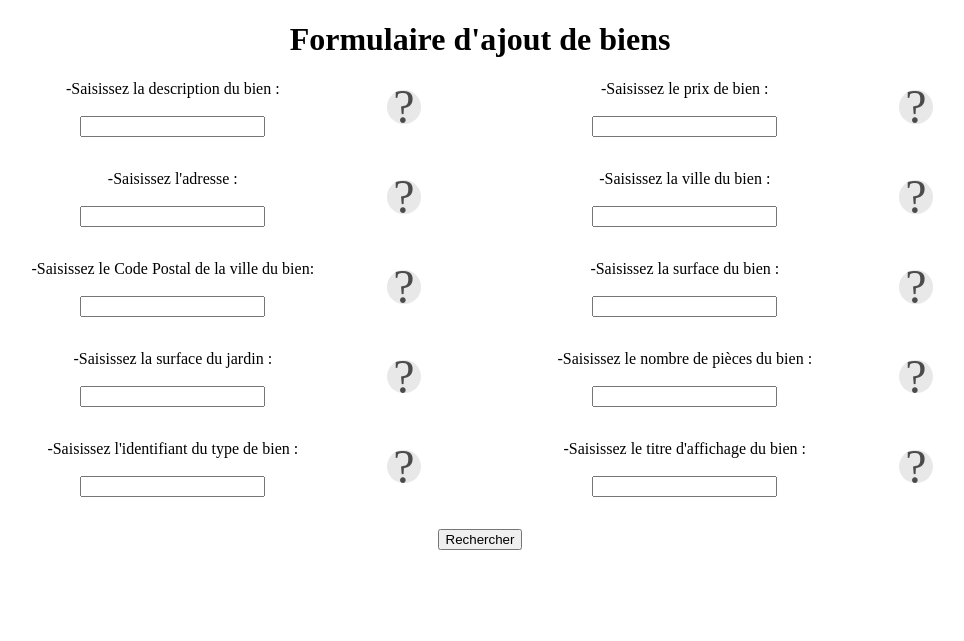
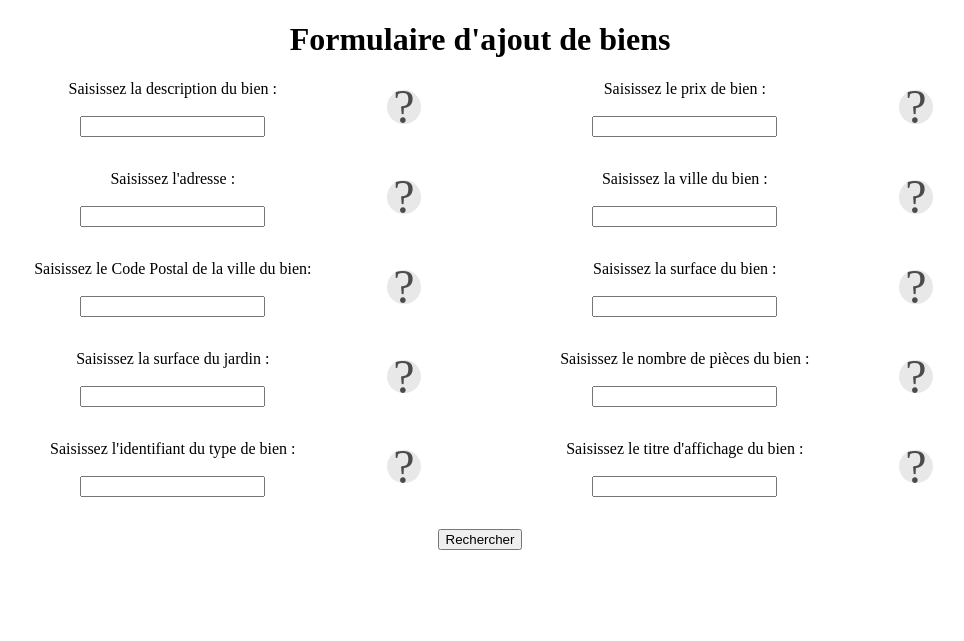
Before and after one commit to neit-H91/agenceimmo, a PHP site: page /vuescontroleurs/formAjoutBien.php in a window 1280 px wide. Shown: the part 90-731 px from the top of the page, without its empty margins (160-1124 px from the left). Run offline with PHP 8.4, Linux system fonts and the light colour scheme.

Commit message:
Update formAjoutBien.php

```diff
--- a/vuescontroleurs/formAjoutBien.php
+++ b/vuescontroleurs/formAjoutBien.php
@@ -22,95 +22,95 @@
 
                             <div class="bloc">
                                 <div class="colonne1">
-                                    <label for="parametre1">-Saisissez la description du bien :</label>
+                                    <label for="parametre1">Saisissez la description du bien :</label>
                                     </br>
                                     <input type="text" id="parametre1" name="description" required>
                                 </div>
                                 <div class="pictos">
-                                    <a class="picto-item" id="pdt" href="#" aria-label="-Saisissez la description du bien">?</a>
+                                    <a class="picto-item" id="pdt" href="#" aria-label="Saisissez la description du bien">?</a>
                                 </div>
                             </div>
 
                             <div class="bloc">
                                 <div class="colonne1">
-                                    <label for="parametre2">-Saisissez le prix de bien :</label>
+                                    <label for="parametre2">Saisissez le prix de bien :</label>
                                     </br>
                                     <input type="text" id="parametre2" name="prix" required>
                                 </div>
                                 <div class="pictos">
-                                    <a class="picto-item" id="pdt" href="#" aria-label="-Saisissez un nombre">?</a>
+                                    <a class="picto-item" id="pdt" href="#" aria-label="Saisissez un nombre">?</a>
                                 </div>
                             </div>
 
                             <div class="bloc">
                                 <div class="colonne1">
-                                    <label for="parametre3">-Saisissez l'adresse :</label>
+                                    <label for="parametre3">Saisissez l'adresse :</label>
                                     </br>
                                     <input type="text" id="parametre3" name="adresse" required>
                                 </div>
                                 <div class="pictos">
-                                    <a class="picto-item" id="pdt" href="#" aria-label="-Saisissez l'adresse, numero et rue">?</a>
+                                    <a class="picto-item" id="pdt" href="#" aria-label="Saisissez l'adresse, numero et rue">?</a>
                                 </div>
                             </div>
 
                             <div class="bloc">
                                 <div class="colonne1">
-                                    <label for="parametre4">-Saisissez la ville du bien :</label>
+                                    <label for="parametre4">Saisissez la ville du bien :</label>
                                     </br>
                                     <input type="text" id="parametre4" name="ville" required>
                                 </div>
                                 <div class="pictos">
-                                    <a class="picto-item" id="pdt" href="#" aria-label="-Saisissez la ville du bien en toute lettre">?</a>
+                                    <a class="picto-item" id="pdt" href="#" aria-label="Saisissez la ville du bien en toute lettre">?</a>
                                 </div>
                             </div>
 
                             <div class="bloc">
                                 <div class="colonne1">
-                                    <label for="parametre5">-Saisissez le Code Postal de la ville du bien:</label>
+                                    <label for="parametre5">Saisissez le Code Postal de la ville du bien:</label>
                                     </br>
                                     <input type="text" id="parametre5" name="codepostal" required>
                                 </div>
                                 <div class="pictos">
-                                    <a class="picto-item" id="pdt" href="#" aria-label="-Saisissez un nombre">?</a>
+                                    <a class="picto-item" id="pdt" href="#" aria-label="Saisissez un nombre">?</a>
                                 </div>
                             </div>
 
                             <div class="bloc">
                                 <div class="colonne1">
-                                    <label for="parametre6">-Saisissez la surface du bien :</label>
+                                    <label for="parametre6">Saisissez la surface du bien :</label>
                                     </br>
                                     <input type="text" id="parametre6" name="surfacebien" required>
                                 </div>
                                 <div class="pictos">
-                                    <a class="picto-item" id="pdt" href="#" aria-label="-Saisissez la surface du bien, ou du terrain sous forme de nombre en m2">?</a>
+                                    <a class="picto-item" id="pdt" href="#" aria-label="Saisissez la surface du bien, ou du terrain sous forme de nombre en m2">?</a>
                                 </div>
                             </div>
 
                             <div class="bloc">
                                 <div class="colonne1">
-                                    <label for="parametre7">-Saisissez la surface du jardin :</label>
+                                    <label for="parametre7">Saisissez la surface du jardin :</label>
                                     </br>
                                     <input type="text" id="parametre7" name="surfacejardin">
                                 </div>
                                 <div class="pictos">
-                                    <a class="picto-item" id="pdt" href="#" aria-label="-Saisissez la surface du bien, ou du terrain sous forme de nombre en m2</br>Cette valeur peut être nulle, auquel cas ne -saisissez rien">?</a>
+                                    <a class="picto-item" id="pdt" href="#" aria-label="Saisissez la surface du bien, ou du terrain sous forme de nombre en m2</br>Cette valeur peut être nulle, auquel cas ne -saisissez rien">?</a>
                                 </div>
                             </div>
 
                             <div class="bloc">
                                 <div class="colonne1">
-                                    <label for="parametre8">-Saisissez le nombre de pièces du bien :</label>
+                                    <label for="parametre8">Saisissez le nombre de pièces du bien :</label>
                                     </br>
                                     <input type="text" id="parametre8" name="nbpiece" >
                                 </div>
                                 <div class="pictos">
-                                    <a class="picto-item" id="pdt" href="#" aria-label="-Saisissez le nombre de pièces du bien</br>Cette valeur peut être nulle, auquel cas ne -saisissez rien">?</a>
+                                    <a class="picto-item" id="pdt" href="#" aria-label="Saisissez le nombre de pièces du bien</br>Cette valeur peut être nulle, auquel cas ne -saisissez rien">?</a>
                                 </div>
                             </div>
 
                             <div class="blocfin">
                                 <div class="colonne1">
-                                    <label for="parametre9">-Saisissez l'identifiant du type de bien :</label>
+                                    <label for="parametre9">Saisissez l'identifiant du type de bien :</label>
                                     </br>
                                     <input type="text" id="parametre9" name="idtype" required>
                                 </div>
@@ -121,7 +121,7 @@
 
                             <div class="blocfin">
                                 <div class="colonne1">
-                                    <label for="parametre10">-Saisissez le titre d'affichage du bien :</label>
+                                    <label for="parametre10">Saisissez le titre d'affichage du bien :</label>
                                     </br>
                                     <input type="text" id="parametre10" name="titre" required>
                                 </div>
```
